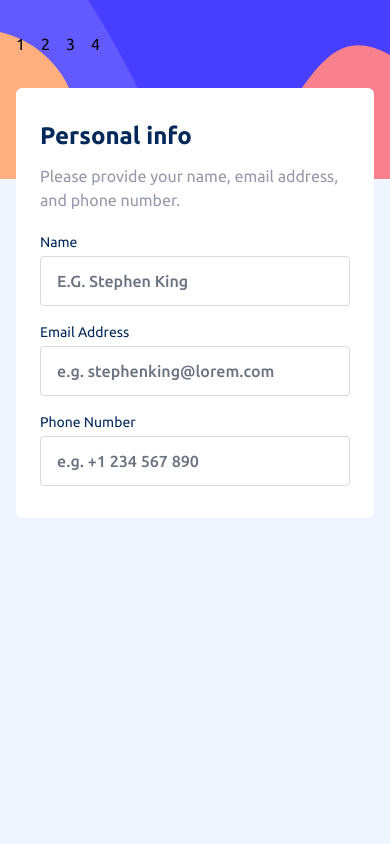
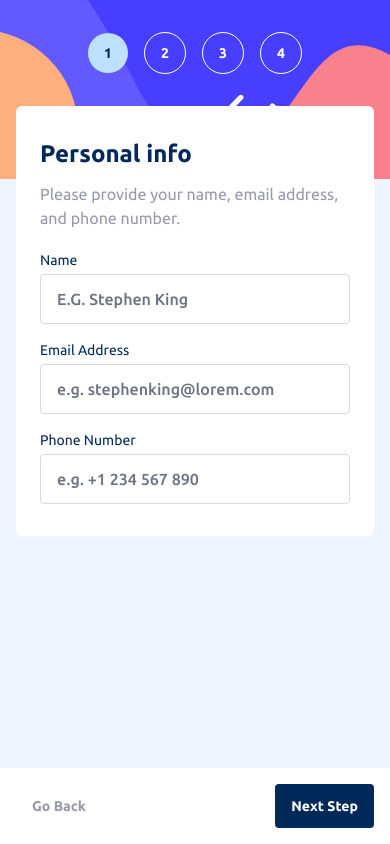
Before and after one commit to datproto/datproto-chal_multistep-form, a Next.js app: page / in a window 390 px wide. Built offline with nearby package versions, Linux system fonts and the light colour scheme.

Commit message:
UPDATE: Finish Mobile Static layout of first page

```diff
--- a/src/app/page.tsx
+++ b/src/app/page.tsx
@@ -1,12 +1,27 @@
+import Button from '@/components/atoms/Button'
+
 export default function Home() {
   return (
-    <main className="flex flex-col gap-[2rem] px-4 py-[2rem]">
+    <main className="flex h-full w-full flex-col justify-between">
+      <div id="form-content" className="flex flex-col gap-[2rem] px-4 py-[2rem]">
         <div>
-        <ul className="flex gap-4">
-          <li>1</li>
-          <li>2</li>
-          <li>3</li>
-          <li>4</li>
+          <ul className="flex items-center justify-center gap-4">
+            <li className="relative rounded-full bg-form-blue-sky p-5">
+            <span
+              className="absolute top-0 left-0 flex h-full w-full items-center justify-center text-sm font-bold text-form-denim">1</span>
+            </li>
+            <li className="relative box-border rounded-full border border-white p-5">
+            <span
+              className="absolute top-0 left-0 flex h-full w-full items-center justify-center text-sm font-bold text-white">2</span>
+            </li>
+            <li className="relative box-border rounded-full border border-white p-5">
+            <span
+              className="absolute top-0 left-0 flex h-full w-full items-center justify-center text-sm font-bold text-white">3</span>
+            </li>
+            <li className="relative box-border rounded-full border border-white p-5">
+            <span
+              className="absolute top-0 left-0 flex h-full w-full items-center justify-center text-sm font-bold text-white">4</span>
+            </li>
           </ul>
         </div>
 
@@ -39,6 +54,12 @@ export default function Home() {
             </div>
           </div>
         </form>
+      </div>
+
+      <div id="form-footer" className="flex justify-between bg-white p-4">
+        <Button text="go back" background={false}/>
+        <Button text="next step"/>
+      </div>
     </main>
   )
 }
--- a/src/components/atoms/Button.tsx
+++ b/src/components/atoms/Button.tsx
@@ -3,12 +3,16 @@ import React from 'react'
 interface IButton {
   text?: string
   type?: 'button' | 'submit' | 'reset' | undefined
+  background?: boolean
+  customClass?: string
 }
 
-function Button({ text = 'button', type = 'button' }: IButton) {
+function Button({
+  text = 'button', type = 'button', background = true, customClass = ' ',
+}: IButton) {
   return (
     <button type={type}
-            className="rounded bg-form-denim py-3 px-4 text-sm font-bold text-white lg:rounded-lg lg:px-6 lg:py-4 lg:text-base">
+            className={`rounded ${background ? 'bg-form-denim text-white' : 'bg-transparent text-form-gray-normal'} py-3 px-4 text-sm font-bold capitalize lg:rounded-lg lg:px-6 lg:py-4 lg:text-base ${customClass && customClass}`}>
       {text}
     </button>
   )
--- /dev/null
+++ b/src/reducers/navReducer.ts
@@ -0,0 +1,29 @@
+import { createSlice, PayloadAction } from '@reduxjs/toolkit'
+import { NavType } from '@/types/navType'
+
+const initialState = {
+  items: [
+    { id: 1, name: 'Personal info', active: true },
+    { id: 2, name: 'Select your plan', active: false },
+    { id: 3, name: 'Contact', active: false }],
+} as NavType
+
+const navSlice = createSlice({
+  name: 'nav',
+  initialState,
+  reducers: {
+    changeActiveItem: (state, action: PayloadAction<number>) => {
+      const currentActiveItem = state.items.find((item) => item.active)
+      if (currentActiveItem) {
+        currentActiveItem.active = false
+      }
+      const newActiveItem = state.items.find((item) => item.id === action.payload)
+      if (newActiveItem) {
+        newActiveItem.active = true
+      }
+    },
+  },
+})
+
+export const { changeActiveItem } = navSlice.actions
+export default navSlice.reducer
--- a/src/store/index.ts
+++ b/src/store/index.ts
@@ -1,7 +1,15 @@
 import { configureStore } from '@reduxjs/toolkit'
 
+import navSliceReducer from '@/reducers/navReducer'
+
 const store = configureStore({
-  reducer: {},
+  reducer: {
+    nav: navSliceReducer,
+  },
 })
 
+export type RootState = ReturnType<typeof store.getState>
+
+export type AppDispatch = typeof store.dispatch
+
 export default store
--- a/src/styles/globals.css
+++ b/src/styles/globals.css
@@ -27,6 +27,11 @@
   @apply font-form text-base
 }
 
+html,
+body {
+  @apply h-full
+}
+
 body {
   @apply bg-form-blue-alice
 }
--- /dev/null
+++ b/src/types/navType.ts
@@ -0,0 +1,9 @@
+export interface NavItemType {
+  id: number
+  name: string
+  active?: boolean
+}
+
+export interface NavType {
+  items: NavItemType[]
+}
```
Also changed, not shown: .eslintrc.json, src/actions/navActions.ts (added). Lines whose indentation alone changed are shown as unchanged.
